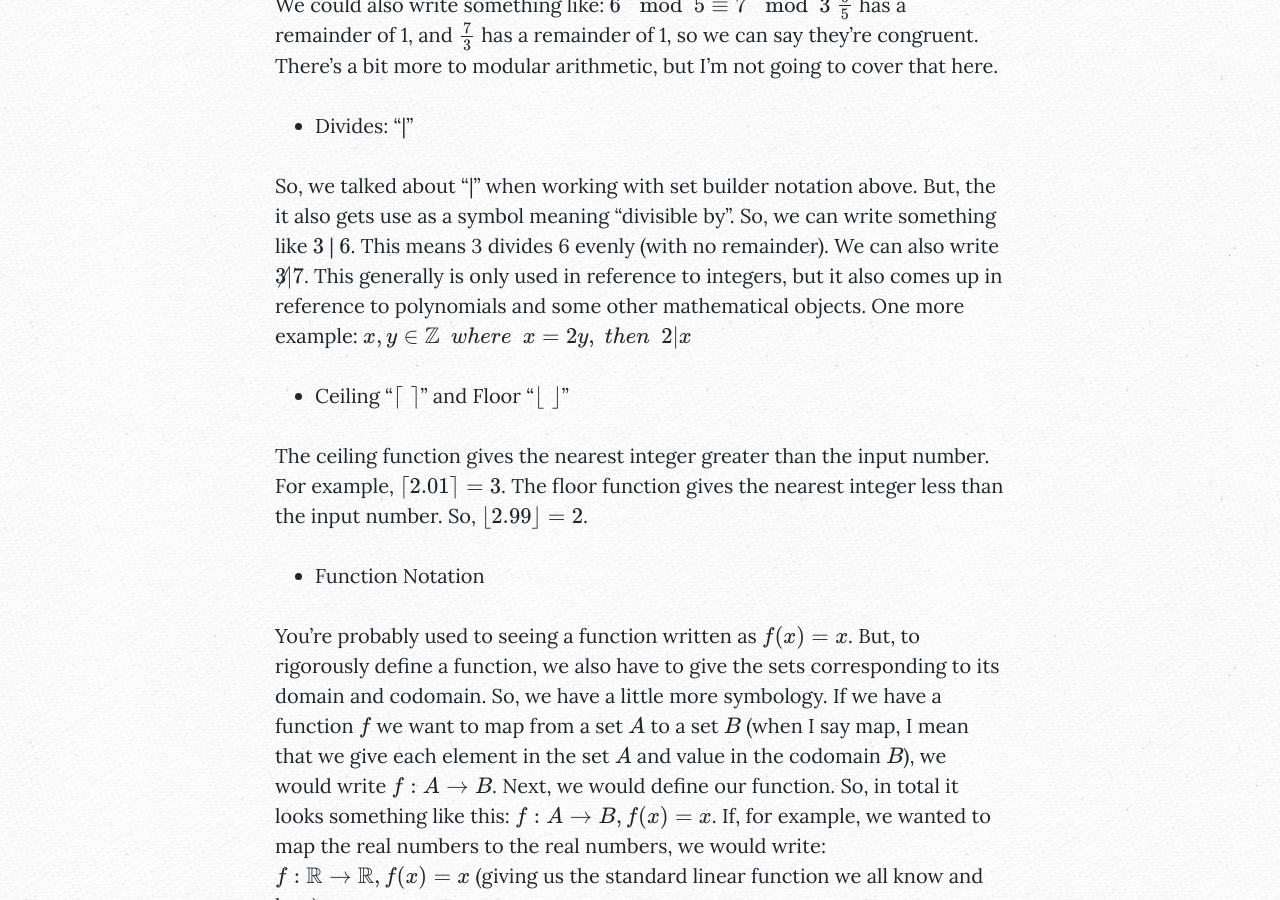
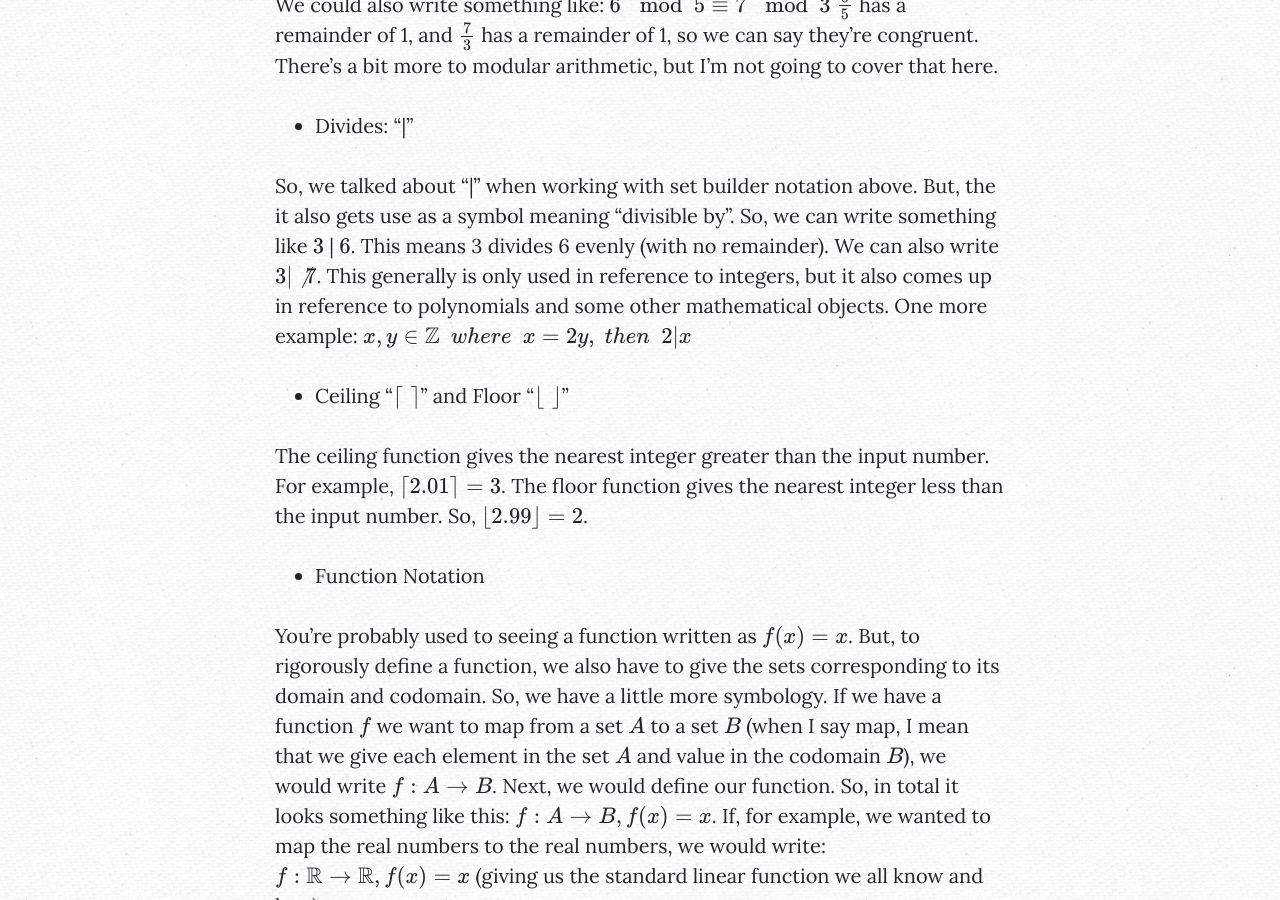
Before and after one commit to kevtysnell/jssomerville.github.io, a Jekyll site: the page built from _posts/math/2018-04-08-introToHigherMath.md, in a window 1280 px wide and 900 px high, scrolled down 8067 px. Built offline with Jekyll 4.4.1, drawn with Linux system fonts in a browser that asks for light colours; formulas are drawn with MathJax 3.

```diff
--- a/_posts/math/2018-04-08-introToHigherMath.md
+++ b/_posts/math/2018-04-08-introToHigherMath.md
@@ -123,7 +123,7 @@ $$\frac{6}{5}$$ has a remainder of 1, and $$\frac{7}{3}$$ has a remainder of 1,
 
 * Divides: "&#124;"
 
-So, we talked about "&#124;" when working with set builder notation above. But, the it also gets use as a symbol meaning "divisible by". So, we can write something like $$ 3$$ &#124; $$6$$. This means 3 divides 6 evenly (with no remainder). We can also write $$3 \not \vert 7$$. This generally is only used in reference to integers, but it also comes up in reference to polynomials and some other mathematical objects. One more example: $$ x, y \in \mathbb{Z} \,\,\, where \,\,\, x=2y, \; then\,\,\, 2 \vert x$$
+So, we talked about "&#124;" when working with set builder notation above. But, the it also gets use as a symbol meaning "divisible by". So, we can write something like $$ 3$$ &#124; $$6$$. This means 3 divides 6 evenly (with no remainder). We can also write $$3 \vert \not  7$$. This generally is only used in reference to integers, but it also comes up in reference to polynomials and some other mathematical objects. One more example: $$ x, y \in \mathbb{Z} \,\,\, where \,\,\, x=2y, \; then\,\,\, 2 \vert x$$
 
 * Ceiling "$$\lceil\,\,\rceil$$" and Floor "$$\lfloor\,\,\rfloor$$"
 
```
